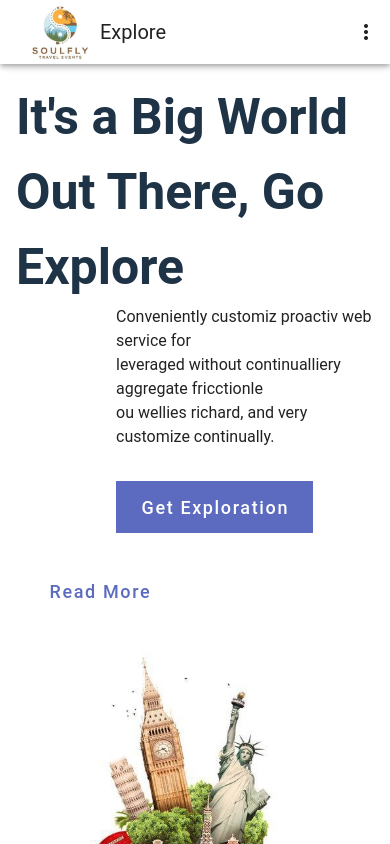
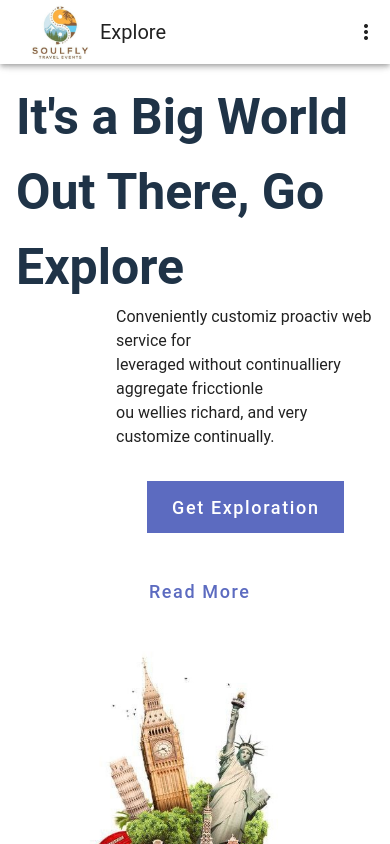
Before and after one commit to maydamv/Travel-agency, a Vue app: page / in a window 390 px wide. Shown: the top 844 px of the page. Built offline with nearby package versions, Linux system fonts and the light colour scheme.

Commit message:
finish all responsive

```diff
--- a/src/views/Home.vue
+++ b/src/views/Home.vue
@@ -17,12 +17,14 @@
                                 leveraged without continualliery aggregate fricctionle
                                 <br/>ou wellies richard, and very customize continually.
                         </p>
-                        <v-btn class="text-none mt-8 bt1" color="indigo-lighten-1" size="x-large" variant="flat" rounded="0">
+                        <div class="d-flex flex-wrap justify-center">
+                            <v-btn class="text-none mt-8 bt1" color="indigo-lighten-1" size="x-large" variant="flat" rounded="0">
                             Get Exploration
-                        </v-btn>
-                        <v-btn class="text-none ml-2 text-indigo-lighten-1 mt-8" size="x-large" variant="flat" rounded="0">
-                            Read More
-                        </v-btn>
+                            </v-btn>
+                            <v-btn class="text-none ml-2 text-indigo-lighten-1 mt-8" size="x-large" variant="flat" rounded="0">
+                                Read More
+                            </v-btn>
+                        </div>
                     </v-col>
                     <v-col cols="12" sm="6">
                         <div>
```
